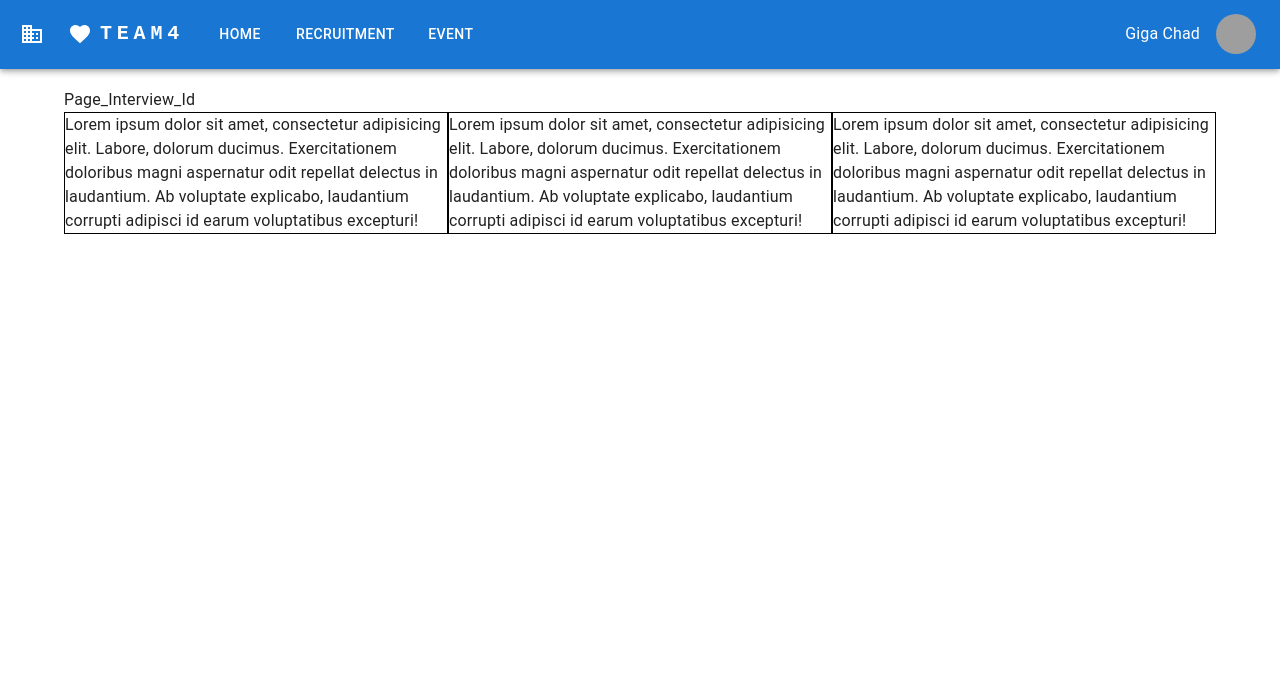
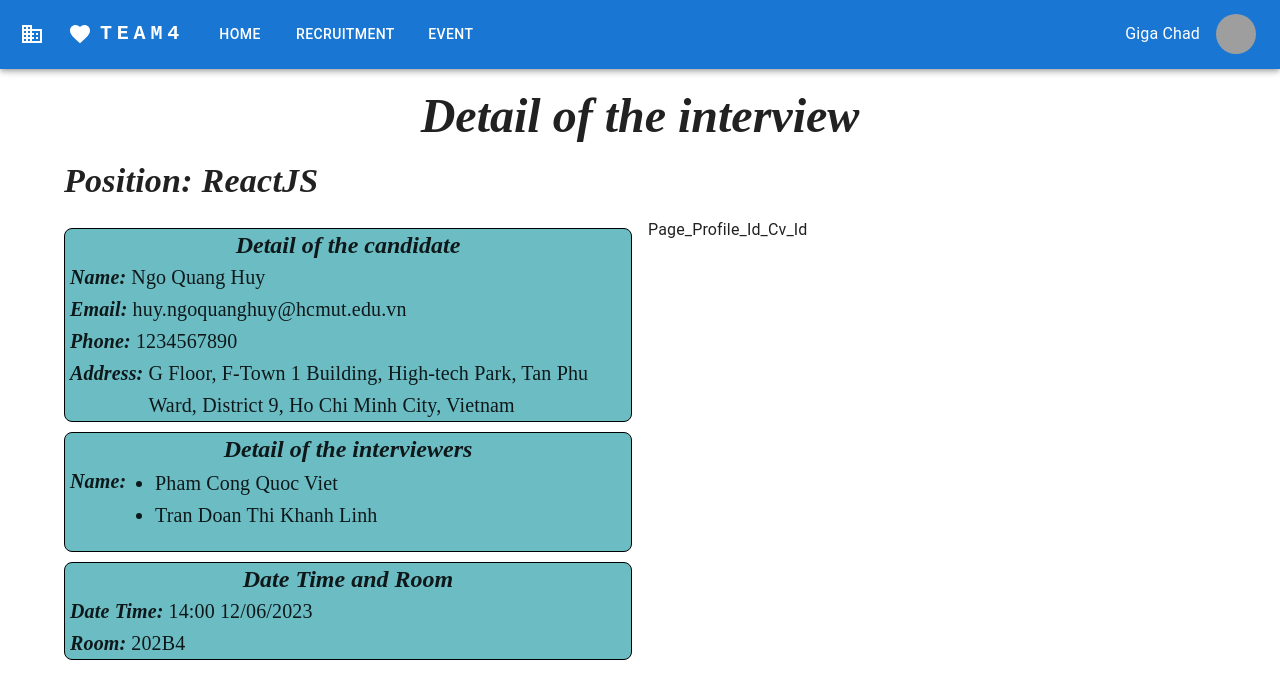
Before and after one commit to namkha1032/recruitment-website, a React (Create React App) app: page /interview/1 in a window 1280 px wide. Shown: the top 698 px of the page. Built offline with nearby package versions, Linux system fonts and the light colour scheme; grey boxes are pictures that could not be loaded.

Commit message:
update little layput and create interview_id

```diff
--- a/src/components/View_recruitment/Info_view.css
+++ b/src/components/View_recruitment/Info_view.css
@@ -1,3 +1,7 @@
+body{
+    font-family: 'Times New Roman', Times, serif;
+}
+
 .Info_view{
     display: flex;
     align-items: center;
@@ -10,6 +14,15 @@
 }
 .textstyle{
     font-weight: bold;
+    font-family: 'Times New Roman', Times, serif;
+
+    font-size: 20px;
+}
+
+.text{
+    font-family: 'Times New Roman', Times, serif;
+    font-size: 16px;
+
 }
 p.thick {
     font-weight: bold;
--- a/src/pages/Page_Company_Recruitment_Id/Page_Company_Recruitment_Id.css
+++ b/src/pages/Page_Company_Recruitment_Id/Page_Company_Recruitment_Id.css
@@ -1,3 +1,5 @@
+
+
 .picture {
     width: 100%;
     margin: auto;
--- /dev/null
+++ b/src/pages/Page_Interview_Id/Page_Interview_Id.css
@@ -0,0 +1,4 @@
+.text-style{
+    font-weight: normal;
+    font-style: normal;
+}
--- a/src/pages/Page_Interview_Id/Page_Interview_Id.jsx
+++ b/src/pages/Page_Interview_Id/Page_Interview_Id.jsx
@@ -1,23 +1,154 @@
 import { Typography } from "@mui/material"
 import Grid from "@mui/material/Grid"
 import { Box } from "@mui/material"
-const InterviewComponent = () => {
-    return (
-        <Grid item md={4}>
-            <Box sx={{ border: "1px solid black" }}>Lorem ipsum dolor sit amet, consectetur adipisicing elit. Labore, dolorum ducimus. Exercitationem doloribus magni aspernatur odit repellat delectus in laudantium. Ab voluptate explicabo, laudantium corrupti adipisci id earum voluptatibus excepturi!</Box>
-        </Grid>
-    )
+import './Page_Interview_Id.css'
+import Page_Profile_Id_Cv_Id from "../Page_Profile_Id_Cv_Id/Page_Profile_Id_Cv"
+
+
+const styleofbox = {
+    borderRadius: "8px",
+    border: "1px solid black",
+    marginTop: "10px",
+    backgroundColor: "#6cbcc4"
 }
+
+const titlebox = {
+    fontWeight: "bold",
+    fontFamily: "Times New Roman",
+    fontStyle: "italic",
+    display: "flex",
+    justifyContent: "center",
+    alignItems: "center"
+}
+
+const texttitle = {
+    fontStyle: "italic",
+    fontWeight: "bold",
+    fontFamily: "Times New Roman",
+    display: "flex",
+    justifyContent: "flex-start",
+    alignItems: "flex-start",
+    marginLeft: "5px"
+}
+
+const textinfo = {
+    fontFamily: "Times New Roman",
+    display: "flex",
+    marginLeft: "5px"
+}
+const interviewers = [
+    {
+        id: 1,
+        name: "Pham Cong Quoc Viet"
+    },
+    {
+        id: 2,
+        name: "Tran Doan Thi Khanh Linh"
+    }
+]
 
 const Page_Interview_Id = () => {
     return (
         <>
-            <Typography variant="body1" >Page_Interview_Id</Typography>
-            <Grid container>
-                <InterviewComponent />
-                <InterviewComponent />
-                <InterviewComponent />
+            <Grid container spacing={2}>
+                <Grid item xs={12} sx={{ display: "flex", justifyContent: "center", alignItems: "center" }}>
+                    <Typography variant="h3" sx={{ fontWeight: "bold", fontFamily: "Times New Roman", fontStyle: "italic"  }}>
+                        Detail of the interview
+                    </Typography>
+                </Grid>
+                <Grid item xs={12} sx={{ display: "flex", justifyContent: "flex-start", alignItems: "flex-start" }}>
+                    <Typography variant="h4" sx={{ fontWeight: "bold", fontFamily: "Times New Roman", fontStyle: "italic" }}>
+                        Position: ReactJS
+                    </Typography>
+                </Grid>
+                <Grid item xs={6} sx={{ display: "flex", flexDirection: "column" }}>
+                    <Box sx={styleofbox}>
+                        <Typography variant="h5" sx={titlebox}>
+                            Detail of the candidate
+                        </Typography>
+                        <Grid item xs={12} sx={{ display: "flex", flexDirection: "row", letterSpacing: "10px" }}>
+                            <Typography variant="h6" sx={texttitle}>
+                                Name:
+                            </Typography>
+                            <Typography variant="h6" sx={textinfo}>
+                                Ngo Quang Huy
+                            </Typography>
+                        </Grid>
+                        <Grid item xs={12} sx={{ display: "flex", flexDirection: "row" }}>
+                            <Typography variant="h6" sx={texttitle}>
+                                Email:
+                            </Typography>
+                            <Typography variant="h6" sx={textinfo}>
+                                huy.ngoquanghuy@hcmut.edu.vn
+                            </Typography>
+                        </Grid>
+                        <Grid item xs={12} sx={{ display: "flex", flexDirection: "row" }}>
+                            <Typography variant="h6" sx={texttitle}>
+                                Phone:
+                            </Typography>
+                            <Typography variant="h6" sx={textinfo}>
+                                1234567890
+                            </Typography>
+                        </Grid>
+                        <Grid item xs={12} sx={{ display: "flex", flexDirection: "row" }}>
+                            <Typography variant="h6" sx={texttitle}>
+                                Address:
+                            </Typography>
+                            <Typography variant="h6" sx={textinfo}>
+                                G Floor, F-Town 1 Building, High-tech Park, Tan Phu Ward, District 9, Ho Chi Minh City, Vietnam
+                            </Typography>
+                        </Grid>
+                    </Box>
+                    <Box sx={styleofbox}>
+                        <Typography variant="h5" sx={titlebox}>
+                            Detail of the interviewers
+                        </Typography>
+                        <Grid container spacing={0} item xs={12} sx={{ display: "flex", flexDirection: "column" }}>
+                            <Typography variant="h6" sx={texttitle}>
+                                Name:
+
+
+                            </Typography>
+                            <Typography variant="h6" sx={{ fontFamily: "Times New Roman", display: "flex", justifyContent: "flex-start", alignItems: "flex-start", marginLeft: "50px", marginTop: "-50px" }}>
+                                <ul>
+                                    {interviewers.map((interviewer) =>
+                                    (
+                                        <li key={interviewer.id}>{interviewer.name}
+
+                                        </li>
+                                    )
+                                    )}
+                                </ul>
+                            </Typography>
+                        </Grid>
+                    </Box>
+                    <Box sx={styleofbox}>
+                        <Typography variant="h5" sx={titlebox}>
+                            Date Time and Room
+                        </Typography>
+                        <Grid item xs={12} sx={{ display: "flex", flexDirection: "row", letterSpacing: "10px" }}>
+                            <Typography variant="h6" sx={texttitle}>
+                                Date Time:
+                            </Typography>
+                            <Typography variant="h6" sx={textinfo}>
+                                14:00 12/06/2023
+                            </Typography>
+                        </Grid>
+                        <Grid item xs={12} sx={{ display: "flex", flexDirection: "row" }}>
+                            <Typography variant="h6" sx={texttitle}>
+                                Room:
+                            </Typography>
+                            <Typography variant="h6" sx={textinfo}>
+                                202B4
+                            </Typography>
+                        </Grid>
+                    </Box>
+                </Grid>
+                <Grid item xs={6}>
+                    <Page_Profile_Id_Cv_Id />
+                </Grid>
             </Grid>
+
         </>
     )
 }
--- a/src/pages/Page_Recruitment_Id/Page_Recruitment_Id.jsx
+++ b/src/pages/Page_Recruitment_Id/Page_Recruitment_Id.jsx
@@ -1,6 +1,6 @@
 import React from 'react';
 import { useState } from 'react';
-import { Grid, Button, Modal, Box, Input } from '@mui/material';
+import { Grid, Button, Modal, Box } from '@mui/material';
 import Radio from '@mui/material/Radio';
 import RadioGroup from '@mui/material/RadioGroup';
 import FormControlLabel from '@mui/material/FormControlLabel';
@@ -9,7 +9,7 @@ import FormHelperText from '@mui/material/FormHelperText';
 import Typography from '@mui/material/Typography';
 import './Page_Recruitment_Id.css';
 import Info_view from '../../components/View_recruitment/Info_view';
-import Alert from '@mui/material/Alert';
+import DoneOutlineTwoToneIcon from '@mui/icons-material/DoneOutlineTwoTone';
 const style = {
     position: 'absolute',
     top: '50%',
@@ -25,6 +25,17 @@ const style = {
     flexDirection: "column",
 
 };
+const success_notice = {
+    position: 'absolute',
+    top: '50%',
+    left: '50%',
+    transform: 'translate(-50%, -50%)',
+    width: 400,
+    bgcolor: 'background.paper',
+    border: '2px solid #000',
+    boxShadow: 24,
+    p: 4
+}
 const boxDefault = {
     height: 20,
     padding: 4,
@@ -47,50 +58,49 @@ let CVlist = [
         name: "CV3"
     }
 ]
+const Page_Recruitment_Id = () => {
 
-const Page_Recruitment_Id = () => {
-    const [selectedfile, setSelectedfile] = useState(null);
-    const handleFileChange = (e) => {
-        setSelectedfile(e.target.files[0]);
-    }
-    console.log(selectedfile);
     const [open, setOpen] = useState(false);
-    const [outmodal, setOutmodal] = useState(false);
+    const [submit, setSubmit] = useState(false);
     const handleOpen = () => setOpen(true);
-
+    const [notice, setNotice] = useState(false);
     const [CV, setCV] = useState('');
 
     const [helperText, setHelperText] = useState();
     const handleCVChange = (event) => {
         setCV(event.target.value);
-
+        setHelperText('');
     };
-    const hanldeOut = () => setOutmodal(true)
+    const handleclose_notice_modal = () => {
+        setOpen(false);
+        setNotice(false);
+    }
+    const hanldebutton = () => {
+        setSubmit(true);
+    }
     const handleSubmit = (event) => {
         event.preventDefault();
-        if (outmodal === true) {
+        if (submit === true) {
             if (CV === '') {
                 setOpen(true)
                 setHelperText('Please select your CV');
+                setSubmit(false);
             }
             else {
-                setOpen(false);
-                setHelperText('')
-                alert('You submitted CV succesfully');
+                setNotice(true);
                 console.log(CV);
-                setCV('');
-                setOutmodal(false);
+                setSubmit(false);
             }
         }
         else {
             setOpen(false);
+            setHelperText('');
         }
 
     };
     return (
         <Grid container spacing={1}>
             <Grid item xs={3}></Grid>
-            {/* <Grid item xs={5}></Grid> */}
             <Grid item xs={6}>
                 <Info_view />
                 <div className="button_register" >
@@ -112,7 +122,7 @@ const Page_Recruitment_Id = () => {
                                 aria-describedby="modal-modal-description"
                             >
                                 <Box sx={style}>
-                                    <Typography id="modal-modal-title" variant="h6" component="h2">
+                                    <Typography id="modal-modal-title" variant="h6" component="h2" sx={{ fontFamily: "Times New Roman" }}>
                                         Choose your CV
                                     </Typography>
                                     <form onSubmit={handleSubmit}>
@@ -126,7 +136,7 @@ const Page_Recruitment_Id = () => {
                                             >
 
                                                 {CVlist.map((CVs) => (
-                                                    <FormControlLabel key={CVs.id} value={CVs.name} control={<Radio />} label={CVs.name} />
+                                                    <FormControlLabel sx={{ fontFamily: "Times New Roman" }} key={CVs.id} value={CVs.name} control={<Radio />} label={CVs.name} />
                                                 ))}
 
                                                 {/* <FormControlLabel value="CV2" control={<Radio />} label="CV2" /> */}
@@ -136,9 +146,23 @@ const Page_Recruitment_Id = () => {
                                         </FormControl>
                                         <Box sx={{ display: "flex", justifyContent: "flex-end" }}>
 
-                                            <Button size="large" type="submit" variant="outlined" onClick={hanldeOut}>
+                                            <Button size="large" type="submit" variant="outlined" onClick={hanldebutton}   >
                                                 Submit your CV
                                             </Button>
+                                            <Modal
+                                                open={notice}
+                                                onClose={handleclose_notice_modal}
+                                                aria-labelledby="child-modal-title"
+                                                aria-describedby="child-modal-description"
+                                            >
+                                                <Box sx={{ ...success_notice, width: 700, height: 100, display: "flex", justifyContent: "center", alignItems: "center" }}>
+                                                    <Typography variant='h6' sx={{ fontFamily: "Times New Roman" }}>
+                                                        <DoneOutlineTwoToneIcon color='success'></DoneOutlineTwoToneIcon>
+                                                        You submmited successfully. Please wait for further information.
+                                                    </Typography>
+
+                                                </Box>
+                                            </Modal>
 
                                         </Box>
                                     </form>
@@ -146,8 +170,6 @@ const Page_Recruitment_Id = () => {
                             </Modal>
                         </Box>
                     </Grid>
-
-
                 </div>
             </Grid>
             <Grid item xs={3}></Grid>
```
Also changed, not shown: src/components/View_recruitment/Info_view.jsx (+25 -25 lines), src/pages/Page_Company_Recruitment_Id/Page_Company_Recruitment_Id.jsx (+8 -10 lines).
